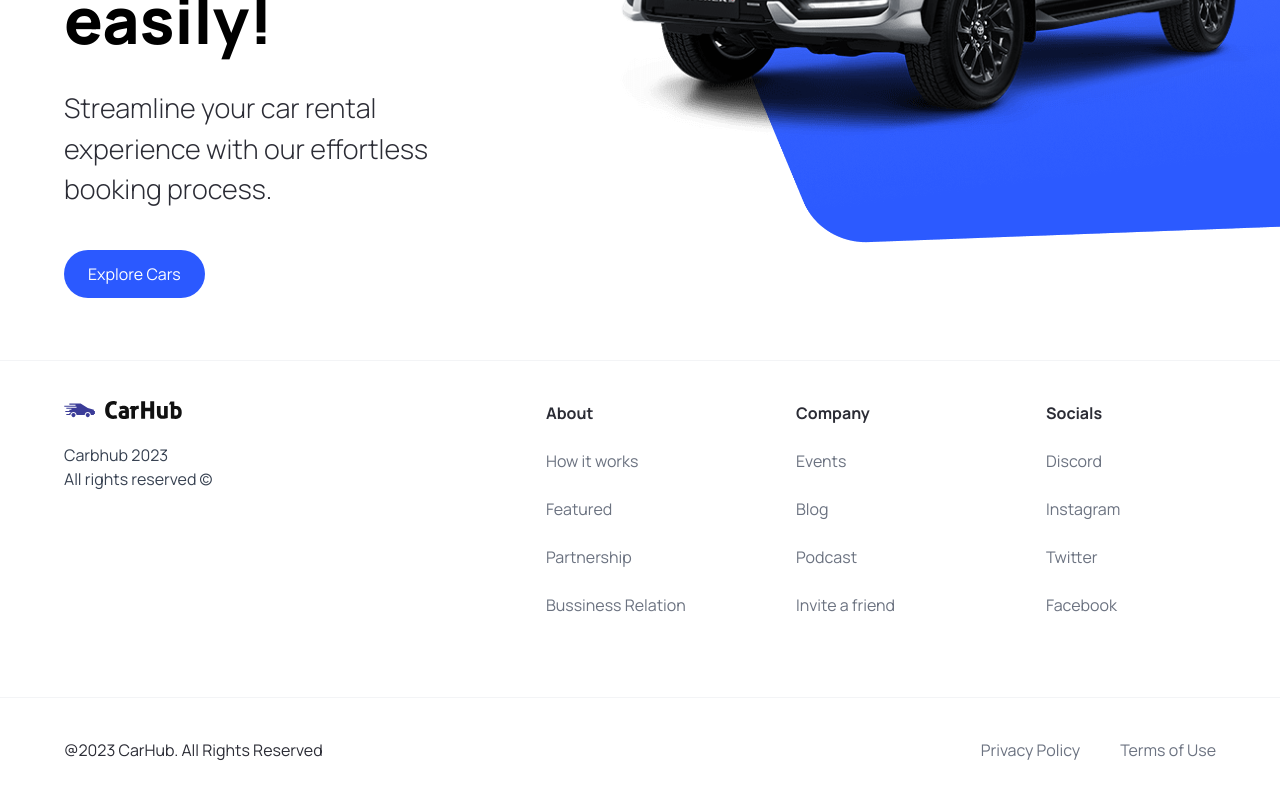
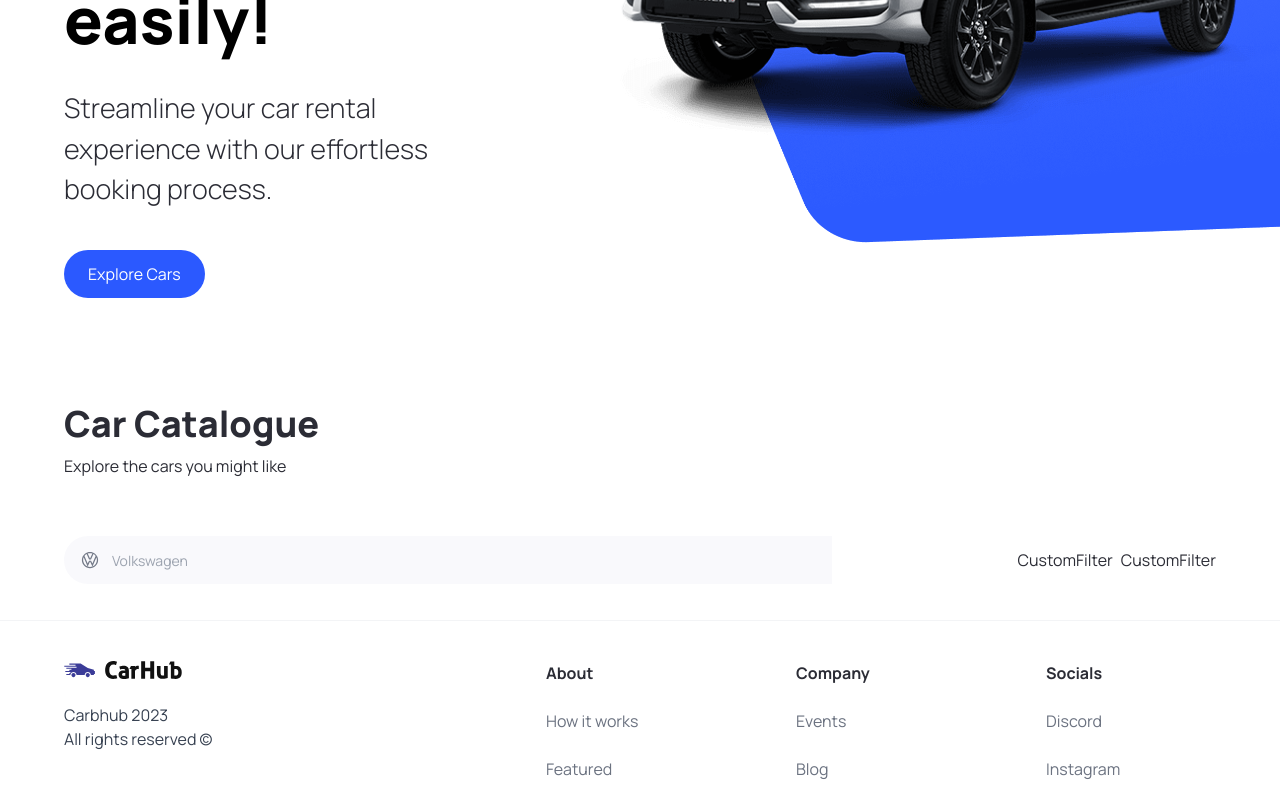
Before and after one commit to markchen555/Car-Showcase, a Next.js app: page / in a window 1280 px wide. Shown: the part 460-1257 px from the top of the page. Built offline with nearby package versions, Linux system fonts and the light colour scheme.

Commit message:
[FE] added search bar with combobox

```diff
--- a/app/page.tsx
+++ b/app/page.tsx
@@ -1,10 +1,26 @@
-import { Hero } from "@/components";
+import { CustomFilter, Hero, SearchBar } from "@/components";
 import Image from "next/image";
 
 export default function Home() {
   return (
     <main className="overflow-hidden">
       <Hero />
+
+      <div className="mt-12 padding-x padding-y max-width" id="discover">
+        <div className="home__text-container">
+          <h1 className="text-4xl font-extrabold">Car Catalogue</h1>
+          <p>Explore the cars you might like</p>
+
+          <div className="home__filters">
+            <SearchBar />
+
+            <div className="home__filter-container">
+              <CustomFilter title="fuel" />
+              <CustomFilter title="year" />
+            </div>
+          </div>
+        </div>
+      </div>
     </main>
   );
 }
--- /dev/null
+++ b/components/CustomFilter.tsx
@@ -0,0 +1,7 @@
+import React from "react";
+
+const CustomFilter = () => {
+  return <div>CustomFilter</div>;
+};
+
+export default CustomFilter;
--- /dev/null
+++ b/components/SearchBar.tsx
@@ -0,0 +1,21 @@
+"use client";
+
+import React, { useState } from "react";
+import { SearchManufacturer } from "./";
+
+const SearchBar = () => {
+  const [manufacturer, setManufacturer] = useState("");
+  const handleSearch = () => {};
+  return (
+    <form className="searchbar" onSubmit={handleSearch}>
+      <div className="searchbar__item">
+        <SearchManufacturer
+          manufacturer={manufacturer}
+          setManufacturer={setManufacturer}
+        />
+      </div>
+    </form>
+  );
+};
+
+export default SearchBar;
--- /dev/null
+++ b/components/SearchManufacturer.tsx
@@ -0,0 +1,90 @@
+"use client";
+
+import React, { useState, Fragment } from "react";
+import Image from "next/image";
+import { Combobox, Transition } from "@headlessui/react";
+
+import { manufacturers } from "@/constants";
+import { SearchManufacturerProps } from "@/types";
+
+const SearchManufacturer = ({
+  manufacturer,
+  setManufacturer,
+}: SearchManufacturerProps) => {
+  const [query, setQuery] = useState("");
+
+  const filteredManufacturers =
+    query === ""
+      ? manufacturers
+      : manufacturers.filter((item) =>
+          item
+            .toLowerCase()
+            .replace(/\s+/g, "")
+            .includes(query.toLocaleLowerCase().replace(/\s+/g, ""))
+        );
+  return (
+    <div className="search-manufacturer">
+      <Combobox value={manufacturer} onChange={setManufacturer}>
+        <div className="relative w-full">
+          <Combobox.Button className="absolute top-[14px]">
+            <Image
+              src="/car-logo.svg"
+              width={20}
+              height={20}
+              className="ml-4"
+              alt="Car Logo"
+            />
+          </Combobox.Button>
+          <Combobox.Input
+            className="search-manufacturer__input"
+            placeholder="Volkswagen"
+            displayValue={(manufacturer: string) => manufacturer}
+            onChange={(e) => setQuery(e.target.value)}
+          />
+          <Transition
+            as={Fragment}
+            leave="transition ease-in duration-100"
+            leaveFrom="opacity-100"
+            leaveTo="opacity-10"
+            afterLeave={() => setQuery("")}
+          >
+            <Combobox.Options>
+              {filteredManufacturers.map((item) => (
+                <Combobox.Option
+                  key={item}
+                  value={item}
+                  className={({ active }) =>
+                    `relative search-manufacturer__option ${
+                      active ? "bg-primary-blue text-white" : "text-gray-900"
+                    }`
+                  }
+                >
+                  {({ selected, active }) => (
+                    <>
+                      <span
+                        className={`block truncate ${
+                          selected ? "font-medium" : "font-normal"
+                        }`}
+                      >
+                        {item}
+                      </span>
+                      {selected ? (
+                        <span
+                          className={`absolute inset-y-0 left-0 flex items-center pl-3 ${
+                            active ? "text-white" : "text-teal-600"
+                          }`}
+                        ></span>
+                      ) : null}
+                    </>
+                  )}
+                </Combobox.Option>
+              ))}
+            </Combobox.Options>
+          </Transition>
+        </div>
+      </Combobox>
+    </div>
+  );
+};
+
+export default SearchManufacturer;
--- a/package.json
+++ b/package.json
@@ -9,6 +9,7 @@
     "lint": "next lint"
   },
   "dependencies": {
+    "@headlessui/react": "^1.7.15",
     "@types/node": "20.3.2",
     "@types/react": "18.2.14",
     "@types/react-dom": "18.2.6",
--- a/types/index.ts
+++ b/types/index.ts
@@ -6,3 +6,8 @@
 	handleClick?: MouseEventHandler<HTMLButtonElement>;
 	btnType?: "button" | "submit";
 }
+
+export interface SearchManufacturerProps {
+	manufacturer: string;
+	setManufacturer: (manufacturer: string) => void;
+}
```
Also changed, not shown: 1 other file (tests, documents, lock files or other folders).
